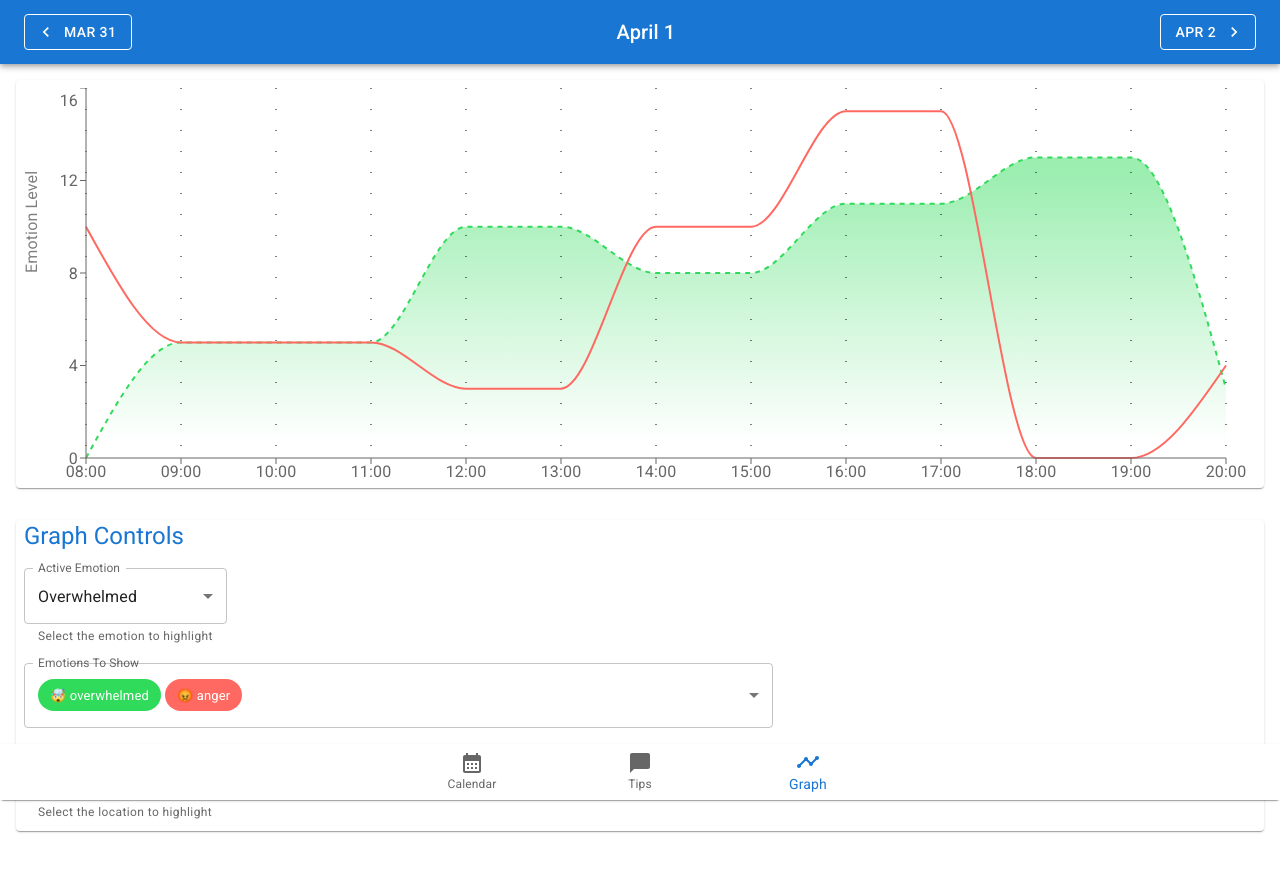
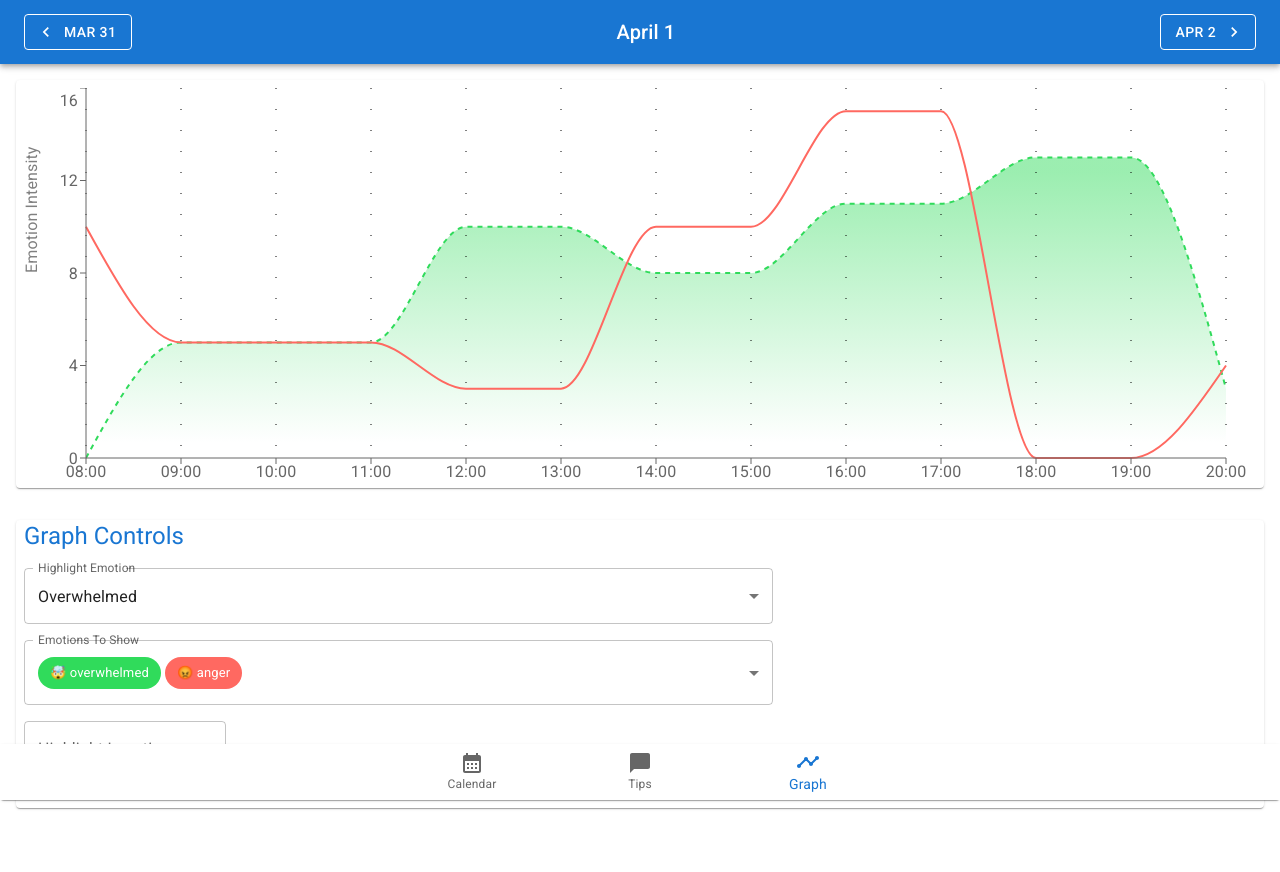
Before and after one commit to adamva/CMPUT302-emotion-tracker, a React (Create React App) app in the folder ui/: page /#/graph in a window 1280 px wide. Shown: the top 872 px of the page. Built offline with nearby package versions, Linux system fonts and the light colour scheme.

Commit message:
fixes to graph labels

```diff
--- a/ui/src/components/Graph/BasicGraph.js
+++ b/ui/src/components/Graph/BasicGraph.js
@@ -95,7 +95,7 @@ const BasicGraph = ({ currentDate }) => {
             {activeEmotionList.map((emotion, idx) => (renderEmotionGraphData(emotion, idx)))}
             <CartesianGrid horizontal={false} stroke='#000' strokeDasharray="1 20"/>
             <XAxis dataKey='name'/>
-            <YAxis label={{ value: 'Emotion Level', angle: -90, position: 'insideLeft' }} />
+            <YAxis label={{ value: 'Emotion Intensity', angle: -90, position: 'insideLeft' }} />
             {activeLocation &&
               <ReferenceArea x1={fakeGraphDataLocation[activeLocation].x1} x2={fakeGraphDataLocation[activeLocation].x2}/>
             }
@@ -105,8 +105,8 @@ const BasicGraph = ({ currentDate }) => {
       <Grid item xs={12}>
         <Paper sx={{ marginLeft: 2, marginRight: 2 }}>
           <Typography variant='h5' color='primary' sx={{ m: 1 }}>Graph Controls</Typography>
-          <FormControl sx={{ m: 1, maxWidth:'60%' }}>
-            <InputLabel id="active-emotion-select-helper-label">Active Emotion</InputLabel>
+          <FormControl sx={{ m: 1, width:'60%', maxWidth:'60%' }}>
+            <InputLabel id="active-emotion-select-helper-label">Highlight Emotion</InputLabel>
             <Select
               labelId="active-emotion-select-helper-label"
               id="active-emotion-select-helper"
@@ -118,11 +118,10 @@ const BasicGraph = ({ currentDate }) => {
                 <MenuItem key={emotions[emotion].id} value={emotions[emotion].value}>{emotions[emotion].label}</MenuItem>
               ))}
             </Select>
-            <FormHelperText>Select the emotion to highlight</FormHelperText>
           </FormControl>
           <MultipleSelectChip activeEmotionList={activeEmotionList} setActiveEmotionList={setActiveEmotionList} />
           <FormControl sx={{ m: 1, maxWidth:'60%' }}>
-            <InputLabel id="active-location-select-helper-label">Active Location</InputLabel>
+            <InputLabel id="active-location-select-helper-label">Highlight Location</InputLabel>
             <Select
               labelId="active-location-select-helper-label"
               id="active-location-select-helper"
```
